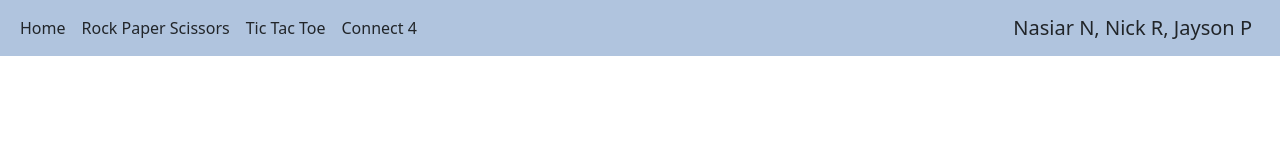
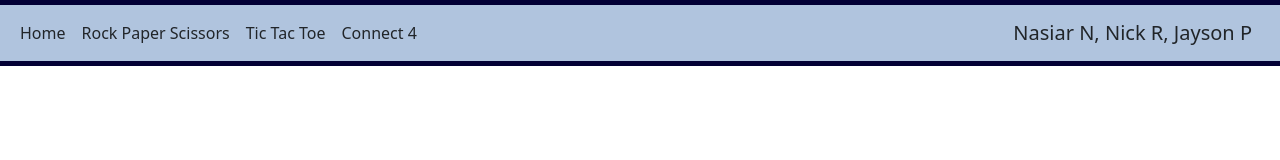
Before and after one commit to CompSciGroupProjects/Game-site-2024-group-5-7, a plain HTML site: page index.html in a window 1280 px wide. Drawn offline with nearby package versions, Linux system fonts and the light colour scheme.

Commit message:
home page nav

```diff
--- a/style.css
+++ b/style.css
@@ -3,11 +3,13 @@ body{
 }
 .navbar {
         background-color: lightsteelblue;
-    position: relative;
+        position: fixed;
         display: flex;
         flex-wrap: wrap;
         align-items: center;
         justify-content: space-between;
         padding-top: .5rem;
         padding-bottom: .5rem;
+        border-bottom: 5px solid #020035;
+        border-top: 5px solid #020035;
 }
```
Also changed, not shown: Connect4/index.html (+1 -1 lines). Lines whose indentation alone changed are shown as unchanged.
